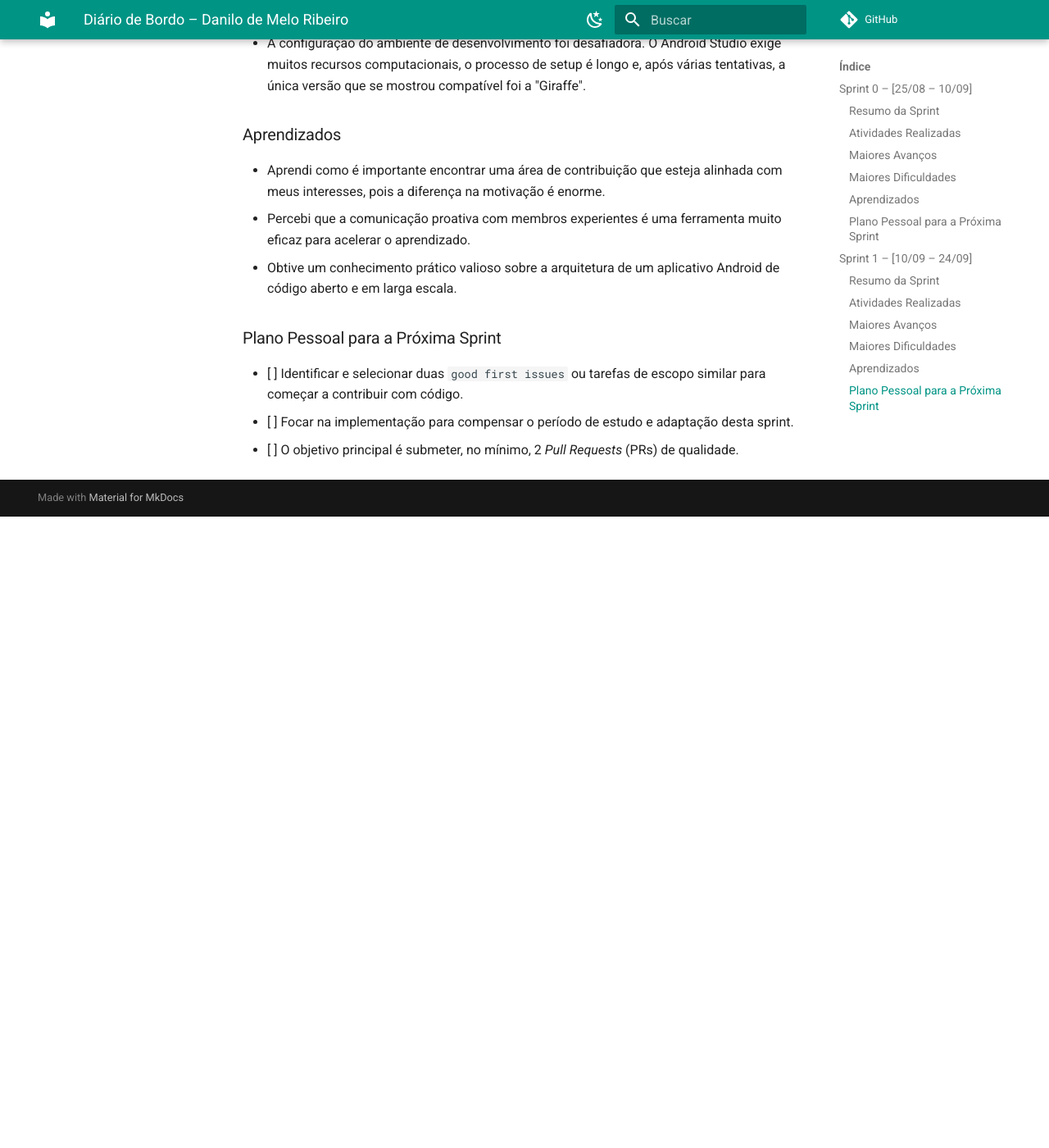
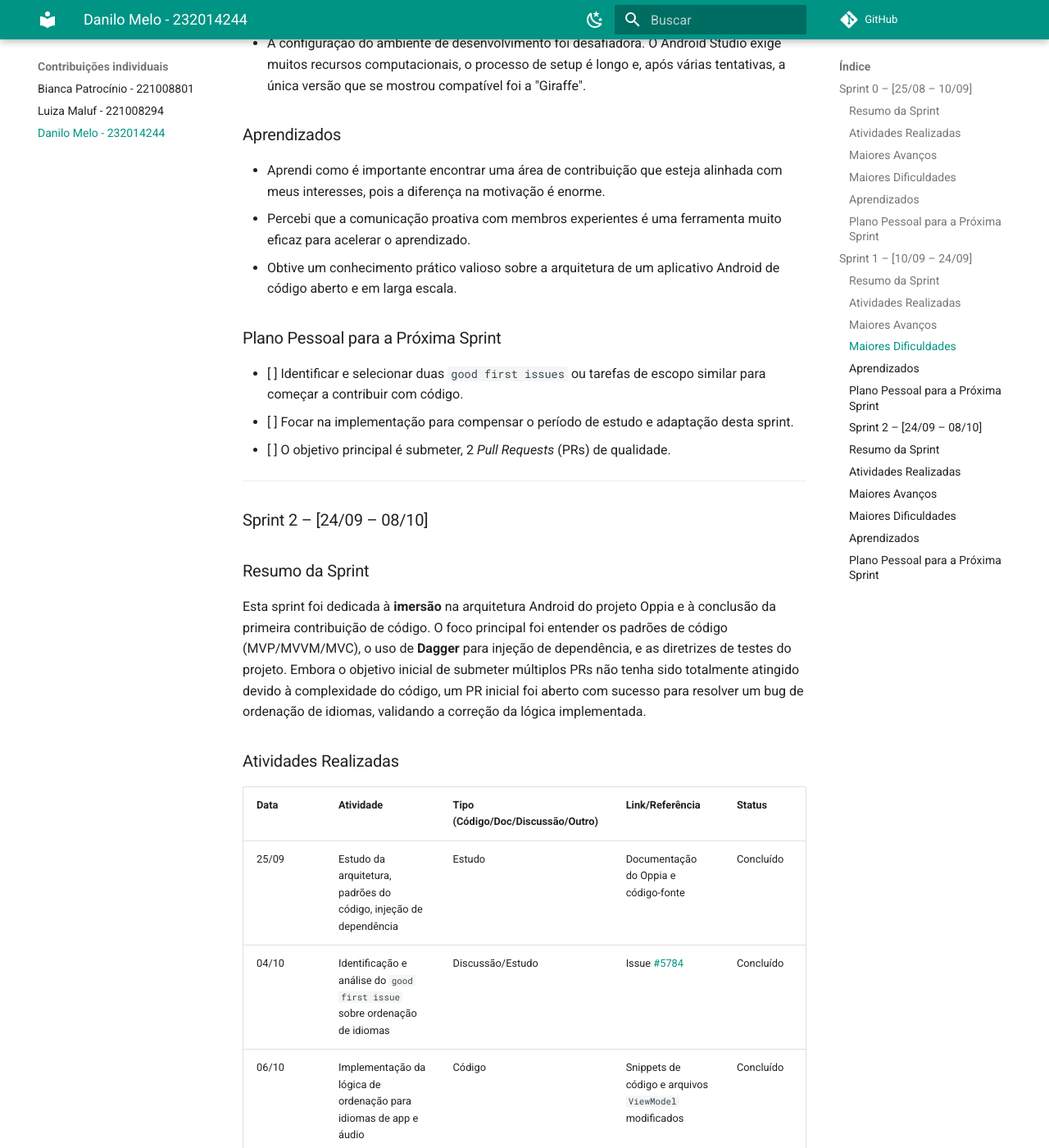
Before and after one commit to LuizaMaluf/GCES-OPPIA-relatorios, an MkDocs documentation site: the page built from docs/contribuicoes_individuais/DaniloMelo-232014244/diario-de-bordo.md, in a window 1280 px wide and 1400 px high, scrolled down 3524 px. Shown: the whole window at 82% size. Built offline with MkDocs 1.6.1 and Material for MkDocs 9.7.7, drawn with Linux system fonts in a browser that asks for light colours; comment, search, counter and statistics services are not loaded; before the commit the page ends 4154 px from its top, so only the background shows below that; some of the changed text lies outside the part shown.

Commit message:
feat: sprint 02

```diff
--- a/docs/contribuicoes_individuais/DaniloMelo-232014244/diario-de-bordo.md
+++ b/docs/contribuicoes_individuais/DaniloMelo-232014244/diario-de-bordo.md
@@ -84,4 +84,53 @@ Nesta sprint, eu reavaliei meu foco inicial no projeto. Descobri que o Oppia man
 
 -   [ ] Identificar e selecionar duas `good first issues` ou tarefas de escopo similar para começar a contribuir com código.
 -   [ ] Focar na implementação para compensar o período de estudo e adaptação desta sprint.
--   [ ] O objetivo principal é submeter, no mínimo, 2 _Pull Requests_ (PRs) de qualidade.
+-   [ ] O objetivo principal é submeter, 2 _Pull Requests_ (PRs) de qualidade.
+
+---
+
+### Sprint 2 – \[24/09 – 08/10]
+
+### Resumo da Sprint
+
+Esta sprint foi dedicada à **imersão** na arquitetura Android do projeto Oppia e à conclusão da primeira contribuição de código. O foco principal foi entender os padrões de código (MVP/MVVM/MVC), o uso de **Dagger** para injeção de dependência, e as diretrizes de testes do projeto. Embora o objetivo inicial de submeter múltiplos PRs não tenha sido totalmente atingido devido à complexidade do código, um PR inicial foi aberto com sucesso para resolver um bug de ordenação de idiomas, validando a correção da lógica implementada.
+
+### Atividades Realizadas
+
+| Data  | Atividade                                                                | Tipo (Código/Doc/Discussão/Outro) | Link/Referência                                                                                         | Status     |
+| :---- | :----------------------------------------------------------------------- | :-------------------------------- | :------------------------------------------------------------------------------------------------------ | :--------- |
+| 25/09 | Estudo da arquitetura, padrões do código, injeção de dependência         | Estudo                            | Documentação do Oppia e código-fonte                                                                    | Concluído  |
+| 04/10 | Identificação e análise do `good first issue` sobre ordenação de idiomas | Discussão/Estudo                  | Issue [\#5784](https://www.google.com/search?q=https://github.com/oppia/oppia-android/issues/5784)      | Concluído  |
+| 06/10 | Implementação da lógica de ordenação para idiomas de app e áudio         | Código                            | Snippets de código e arquivos `ViewModel` modificados                                                   | Concluído  |
+| 07/10 | Criação e abertura do _Pull Request_ para correção da ordenação          | Código                            | [PR **\#5988**](https://github.com/oppia/oppia-android/pull/5988)                                       | Aberto     |
+| 08/10 | Recebimento de _feedback_ do mantenedor sobre testes em CI               | Discussão                         | [Comentário do revisor na PR](https://github.com/oppia/oppia-android/pull/5988#issuecomment-3381112399) | Em Análise |
+
+### Maiores Avanços
+
+-   O primeiro **Pull Request (\#5988)** foi aberto, marcando a primeira contribuição de código ao projeto.
+-   Houve uma grande evolução na compreensão dos **padrões de codificação** do Oppia, algo essencial para mexer em um projeto tão complexo.
+
+Designado para a task #5784:
+
+![Designado para a task #5784](./assets/5784/assigned-issue.png)
+
+PR aberto:
+
+![PR aberto](./assets/5784/PR-issue.png)
+
+Comentário do mantenedor:
+
+![Comentário do mantenedor](./assets/5784/maintainer-comment-issue.png)
+
+### Maiores Dificuldades
+
+-   A complexidade e o tamanho do código-fonte do Oppia-Android exigiram muito tempo de estudo, o que impactou o plano inicial para esta sprint.
+-   O principal obstáculo atual é a **escrita de testes** para validar a alteração e o **continuo aprendizado sobre o projeto**. O PR recebeu _feedback_ solicitando a correção de testes em CI e a adição de novos testes para a funcionalidade modificada.
+
+### Aprendizados
+
+-   Aprendi na prática que em grandes projetos de código aberto, a **qualidade do teste** é tão crucial quanto a qualidade do código em si, e muitas vezes é o principal bloqueador para o _merge_.
+
+### Plano Pessoal para a Próxima Sprint
+
+-   [ ] Resolver o _feedback_ do PR \#5988, focando na escrita dos **testes** para a lógica de ordenação de idiomas.
+-   [ ] Identificar uma nova tarefa `good first issue` e garantir um segundo PR mergeado.
--- a/mkdocs.yml
+++ b/mkdocs.yml
@@ -12,6 +12,7 @@ nav:
   - Contribuições individuais:
     - Bianca Patrocínio - 221008801: contribuicoes_individuais/BiancaPatrocinio-221008801/diarioDeBordo.md
     - Luiza Maluf - 221008294: contribuicoes_individuais/LuizaMaluf-221008294/Sprint0.md
+    - Danilo Melo - 232014244: contribuicoes_individuais/DaniloMelo-232014244/diario-de-bordo.md
 
   - Materiais:
     - Template do Diário de bordo: materiais/template-diario-bordo.md
```
Also changed, not shown: docs/contribuicoes_individuais/DaniloMelo-232014244/assets/5784/PR-issue.png (added), docs/contribuicoes_individuais/DaniloMelo-232014244/assets/5784/assigned-issue.png (added), docs/contribuicoes_individuais/DaniloMelo-232014244/assets/5784/maintainer-comment-issue.png (added).
